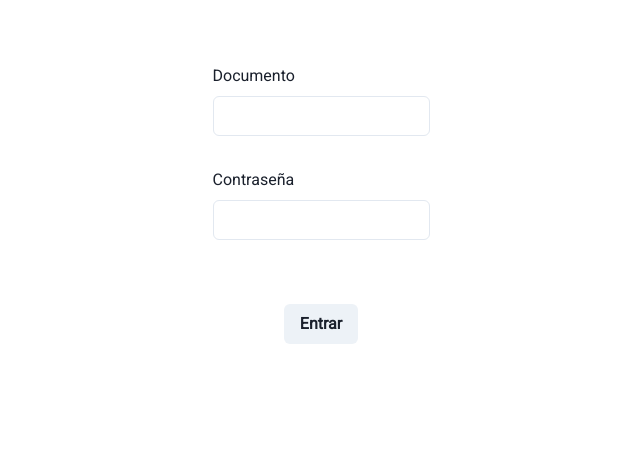
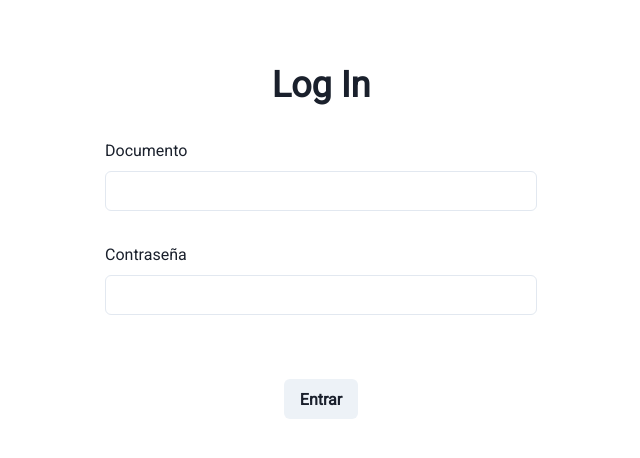
Before and after one commit to diegoasanch/TPO_AI_Frontend, a React (Create React App) app: page /login in a window 1280 px wide. Shown: the top 458 px of the page, without its empty margins (319-959 px from the left). Built offline with nearby package versions, Linux system fonts and the light colour scheme; no server answers.

Commit message:
Fix token reading

```diff
--- a/src/api/client.ts
+++ b/src/api/client.ts
@@ -16,8 +16,13 @@ export class ApiClient {
 
   private constructor() {
     this.debug('Initializing API client')
-    const localToken = JSON.parse(localStorage.getItem('auth-token') || '"not"')
-    this.token = localToken
+    const storedToken = localStorage.getItem('auth-token')
+
+    if (storedToken && storedToken !== 'undefined') {
+      this.token = JSON.parse(storedToken)
+    } else {
+      this.token = 'not'
+    }
   }
 
   static getInstance(): ApiClient {
--- a/src/pages/Login.tsx
+++ b/src/pages/Login.tsx
@@ -3,6 +3,7 @@ import {
   Flex,
   FormControl,
   FormLabel,
+  Heading,
   Input,
   Text,
 } from '@chakra-ui/react'
@@ -44,15 +45,18 @@ export const Login = () => {
   }
 
   return (
-    <form onSubmit={handleFormSubmit}>
-      <Flex justifyContent="center" alignItems="center">
+    <form onSubmit={handleFormSubmit} style={{ width: '100%' }}>
+      <Flex justifyContent="center" alignItems="center" width="100%">
         <Flex
           direction="column"
           alignItems="center"
+          justifyContent="center"
           gap="2rem"
-          maxWidth="50rem"
+          maxWidth="35rem"
           padding="4rem"
+          width="100%"
         >
+          <Heading>Log In</Heading>
           <FormControl>
             <FormLabel>Documento</FormLabel>
             <Input
```
